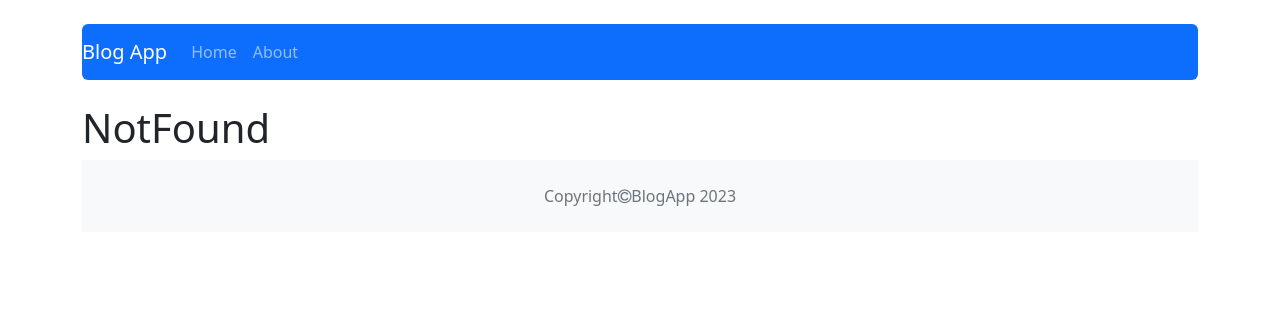
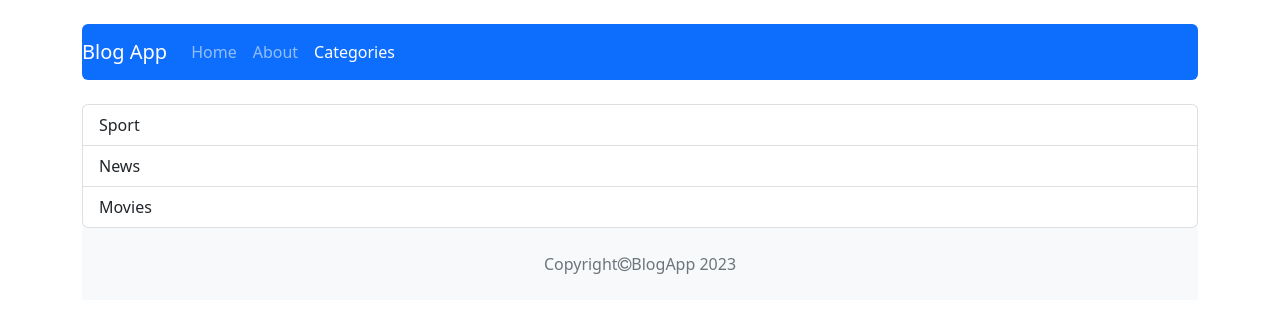
Before and after one commit to Stolkens/blog-app, a React (Create React App) app: page /categories in a window 1280 px wide. Shown: the top 312 px of the page. Built offline with nearby package versions, Linux system fonts and the light colour scheme.

Commit message:
Add subpage Categories

```diff
--- a/src/App.js
+++ b/src/App.js
@@ -8,6 +8,7 @@ import NotFound from "./components/pages/NotFound/NotFound";
 import { Container } from "react-bootstrap";
 import Header from "./components/views/Header/Header";
 import Footer from "./components/views/Footer/Footer";
+import Categories from "./components/pages/Categories/Categories";
 
 
 function App() {
@@ -20,6 +21,7 @@ function App() {
         <Route path="/post/add" element={<AddPost />} />
         <Route path="/post/edit/:id" element={<EditPost />} />
         <Route path="/about" element={<About />} />
+        <Route path="/categories" element={<Categories />} />
         <Route path="*" element={<NotFound />} />
       </Routes>
       <Footer />
--- a/src/components/pages/Categories/Categories.js
+++ b/src/components/pages/Categories/Categories.js
@@ -1,5 +1,6 @@
 import { useSelector } from "react-redux";
 import { getCategories } from "../../../redux/categoriesRedux";
+import { ListGroup } from "react-bootstrap";
 
 
 
@@ -7,13 +8,12 @@ import { getCategories } from "../../../redux/categoriesRedux";
  const Categories = () => {
 
   const categories = useSelector(getCategories)
-  const category = categories.map(category => category)
-  console.log (category)
+
   return (
-    <div>
+    <ListGroup>
+      {categories.map(category=><ListGroup.Item key={category}>{category}</ListGroup.Item>)}
 
-
-    </div>
+    </ListGroup>
   )
  };
 
--- a/src/components/views/AppNavbar/AppNavbar.js
+++ b/src/components/views/AppNavbar/AppNavbar.js
@@ -11,6 +11,7 @@ const AppNavbar = () => {
         <Nav className="me-auto">
           <Nav.Link as={NavLink} to="/">Home</Nav.Link>
           <Nav.Link as={NavLink} to="/about">About</Nav.Link>
+          <Nav.Link as={NavLink} to="/categories">Categories</Nav.Link>
         </Nav>
       </Navbar.Collapse>
     </Navbar>
```
